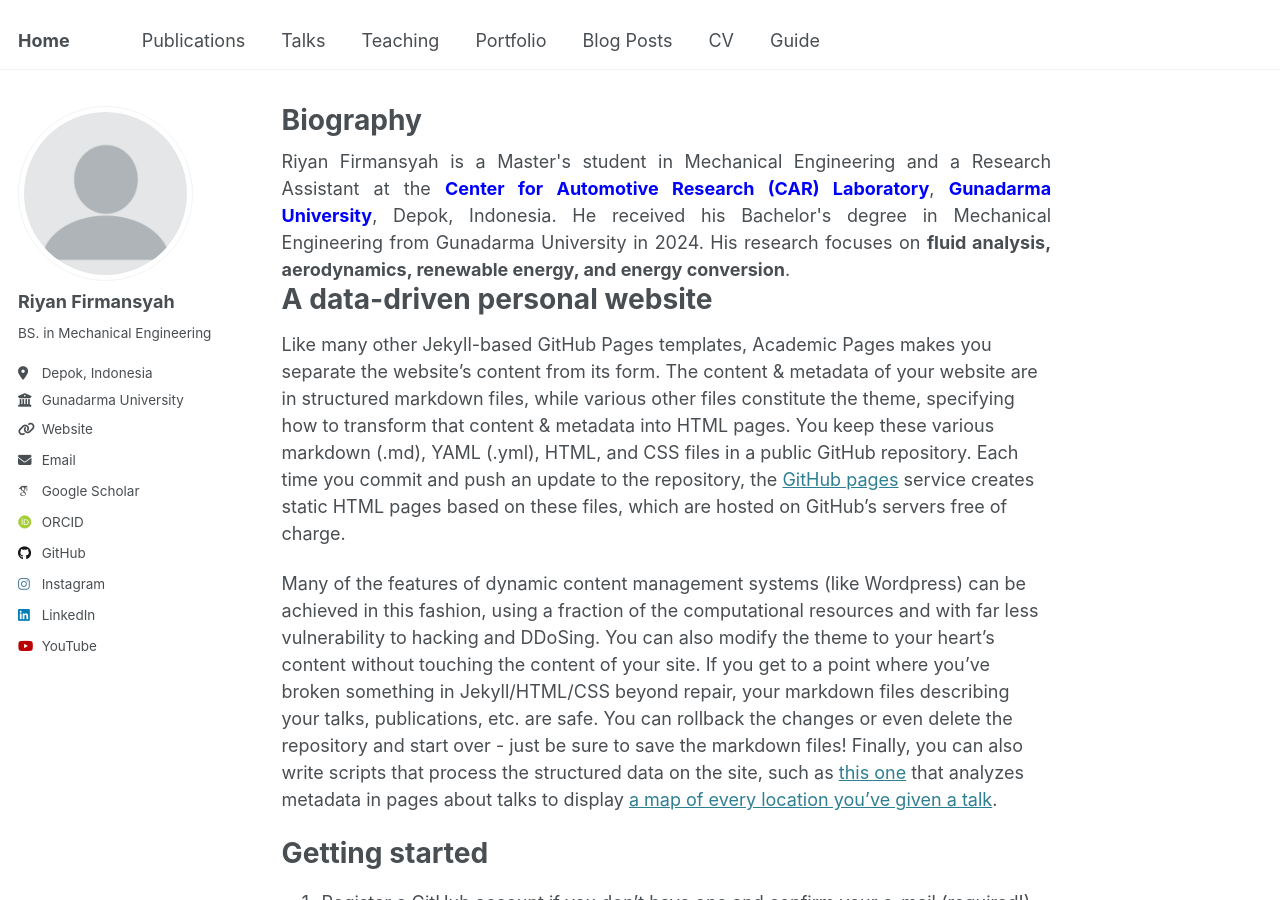
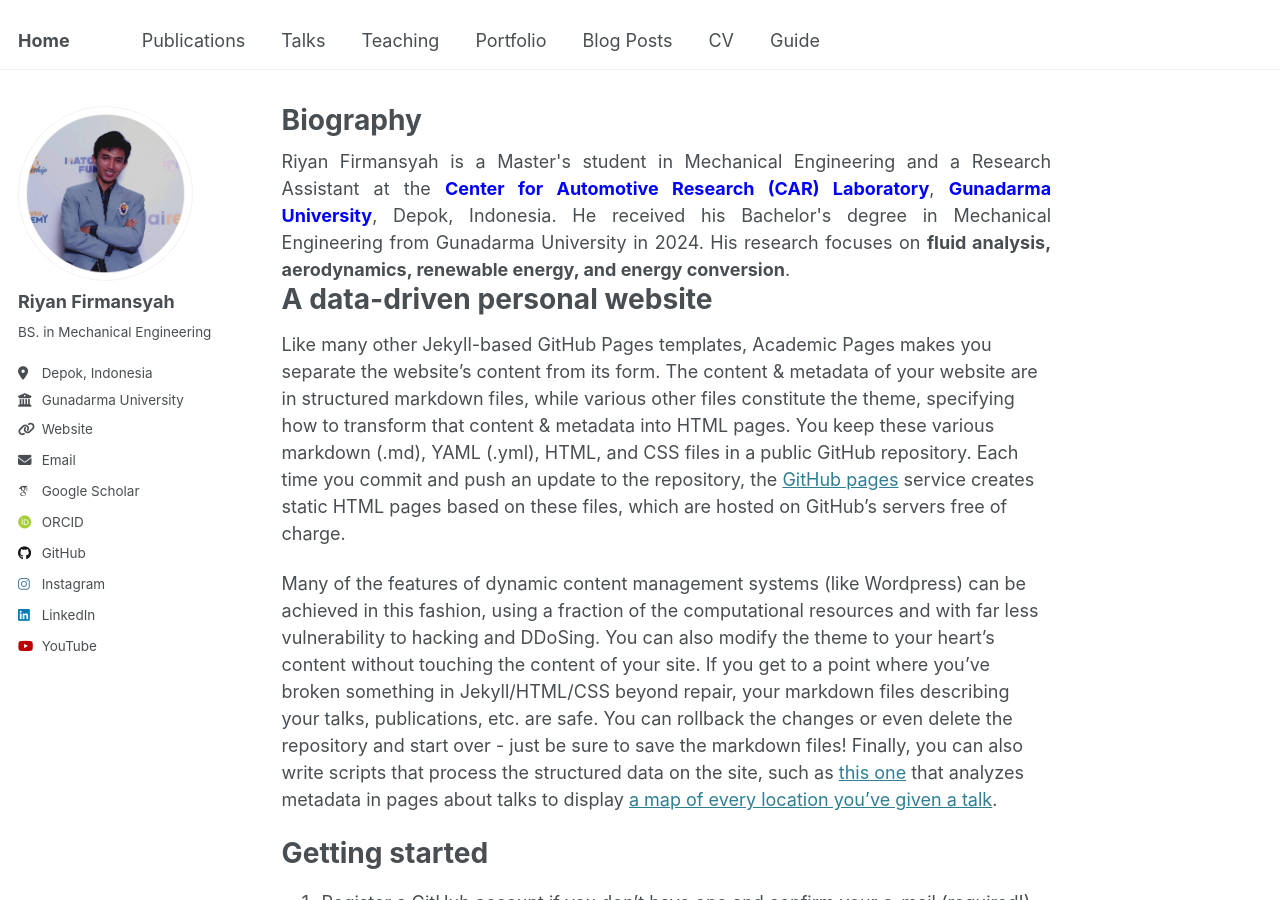
Before and after one commit to Arryanfr/arryanfr.github.io, a Jekyll site: the page built from _pages/about.md, in a window 1280 px wide and 900 px high. Built offline with Jekyll 4.4.1, drawn with Linux system fonts in a browser that asks for light colours; some web fonts are replaced.

Commit message:
Update _config.yml

```diff
--- a/_config.yml
+++ b/_config.yml
@@ -22,7 +22,7 @@ repository               : "arryanfr/arryanfr.github.io"
 #               Additional customization can be done by editing /_includes/author-profile.html
 author:
   # Biographic information
-  avatar           : "profile.png"
+  avatar           : "Riyan.png"
   name             : "Riyan Firmansyah"
   pronouns         : # example: "she/her"
   bio              : "BS. in Mechanical Engineering"
```
